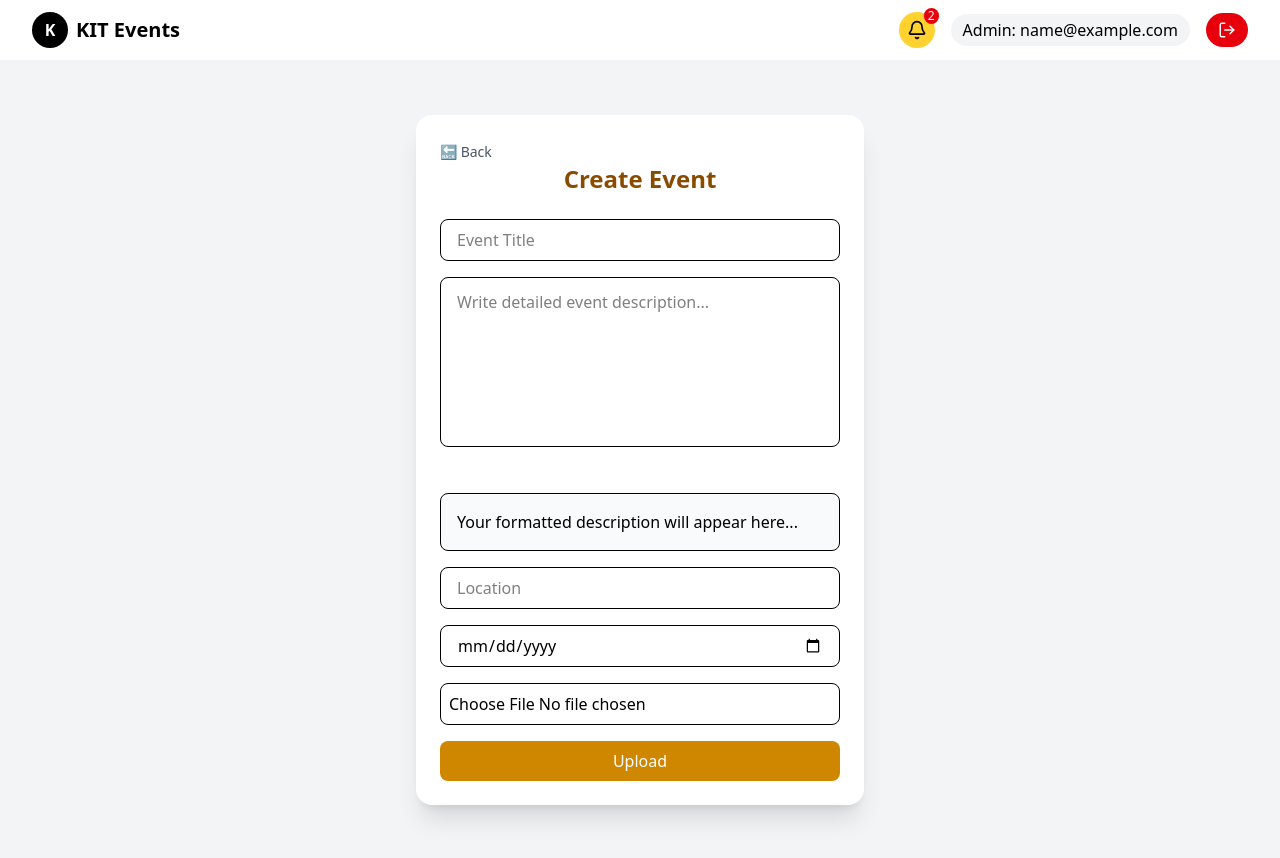
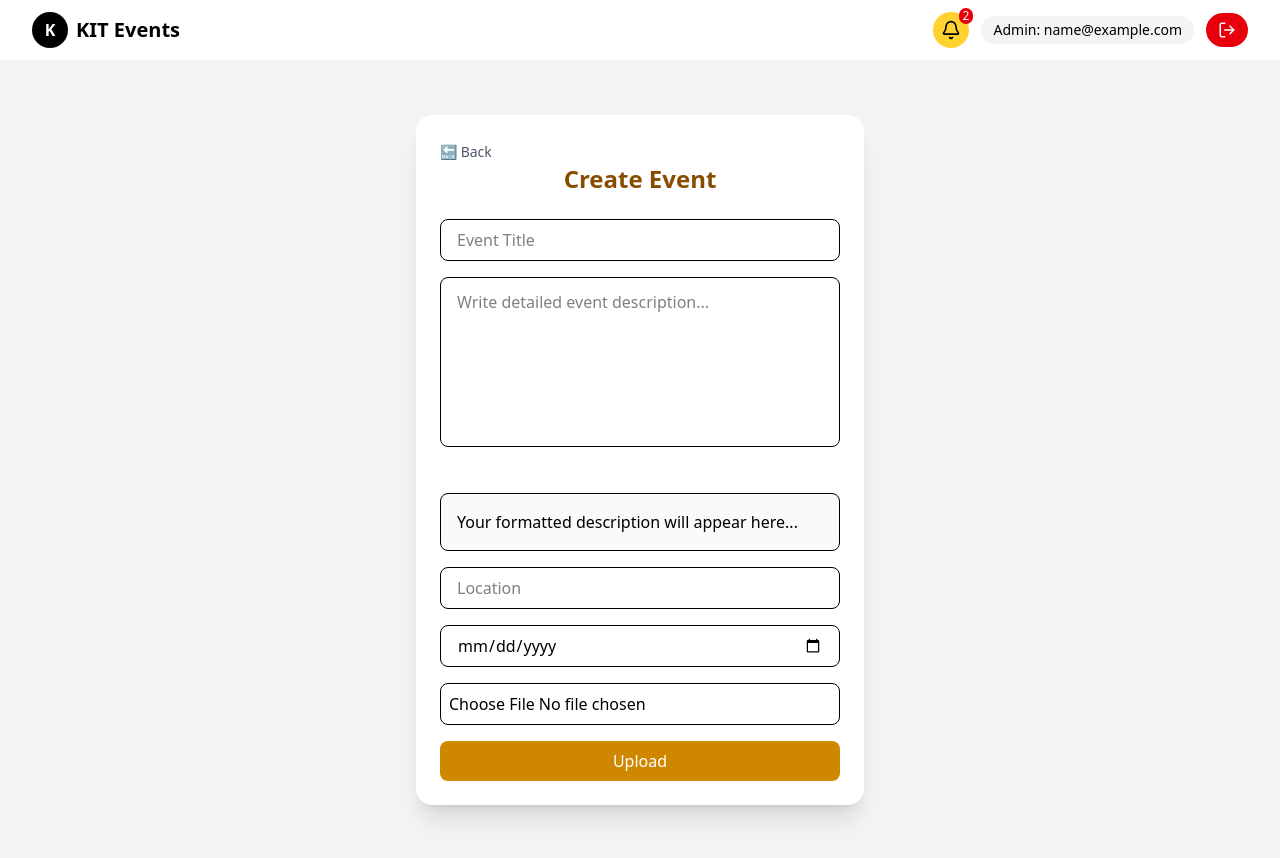
Before and after one commit to Bhavesh077code/FrontendColageEventManagement, a React app: page /upload in a window 1280 px wide. Built offline with nearby package versions, Linux system fonts and the light colour scheme; sample sign-in values are in the browser's storage; the HTML template or start-up script is replaced by a standard one.

Commit message:
Version 5

```diff
--- a/src/components/Header.jsx
+++ b/src/components/Header.jsx
@@ -129,9 +129,9 @@ export const Header = () => {
         </h1>
       </div>
 
-      {/* Right Section */}
+      {/*}
       <div className="flex items-center gap-2 sm:gap-4 flex-shrink-0 min-w-0 relative">
-        {/* Notification */}
+
         <button
           onClick={() => setShowDropdown((prev) => !prev)}
           className="p-2 hover:bg-gray-100 rounded-full bg-amber-300 flex-shrink-0 relative"
@@ -144,7 +144,7 @@ export const Header = () => {
           )}
         </button>
 
-        {/* 🔹 Notification Dropdown */}
+
         {showDropdown && (<div className="absolute right-0 mt-2 w-56 max-w-[90vw] bg-white shadow-lg rounded-lg overflow-y-auto max-h-64 z-50">
           {notifications.length === 0 ? (
             <p className="p-3 text-sm text-gray-500">No notifications</p>
@@ -159,7 +159,55 @@ export const Header = () => {
             ))
           )}
         </div>
-        )}
+        )}  */}
+
+
+      <div className="flex items-center gap-2 sm:gap-3 text-sm flex-shrink-0">
+        {/* 🔔 Bell
+                  <button className="p-2 hover:bg-gray-100 rounded-full bg-amber-300 relative flex-shrink-0">
+                    <Bell size={20} />
+                    {notifications.length > 0 && (
+                      <span className="absolute -top-1 -right-1 bg-red-600 text-white text-xs px-1 rounded-full">
+                        {notifications.length}
+                      </span>
+                    )}
+                  </button>
+                  */}
+
+        {/* 🔔 Bell Icon with Mobile-Friendly Dropdown */}
+        <div className="relative">
+          <button
+            onClick={() => setShowDropdown((prev) => !prev)}
+            className="p-2 hover:bg-gray-100 rounded-full bg-amber-300 relative flex-shrink-0"
+          >
+            <Bell size={20} />
+            {notifications.length > 0 && (
+              <span className="absolute -top-1 -right-1 bg-red-600 text-white text-xs px-1 rounded-full">
+                {notifications.length}
+              </span>
+            )}
+          </button>
+
+          {/* 🔹 Mobile-Friendly Dropdown */}
+          {/* 🔹 Notification Dropdown */}
+          {showDropdown && (
+            <div className="absolute right-0 mt-2 w-56 max-w-[90vw] bg-white shadow-lg rounded-lg overflow-hidden z-50">
+              {notifications.length === 0 ? (
+                <p className="p-3 text-sm text-gray-500">No notifications</p>
+              ) : (
+                notifications.map((notif) => (
+                  <div
+                    key={notif.id}
+                    className="px-3 py-2 hover:bg-gray-100 cursor-pointer text-sm text-gray-700 border-b last:border-b-0"
+                  >
+                    {notif.title}
+                  </div>
+                ))
+              )}
+            </div>
+          )}
+        </div>
+
 
         {/* Admin Info */}
         <span className="px-2 sm:px-3 py-1 bg-gray-100 rounded-full font-medium truncate max-w-[100px] sm:max-w-xs text-center">
```
